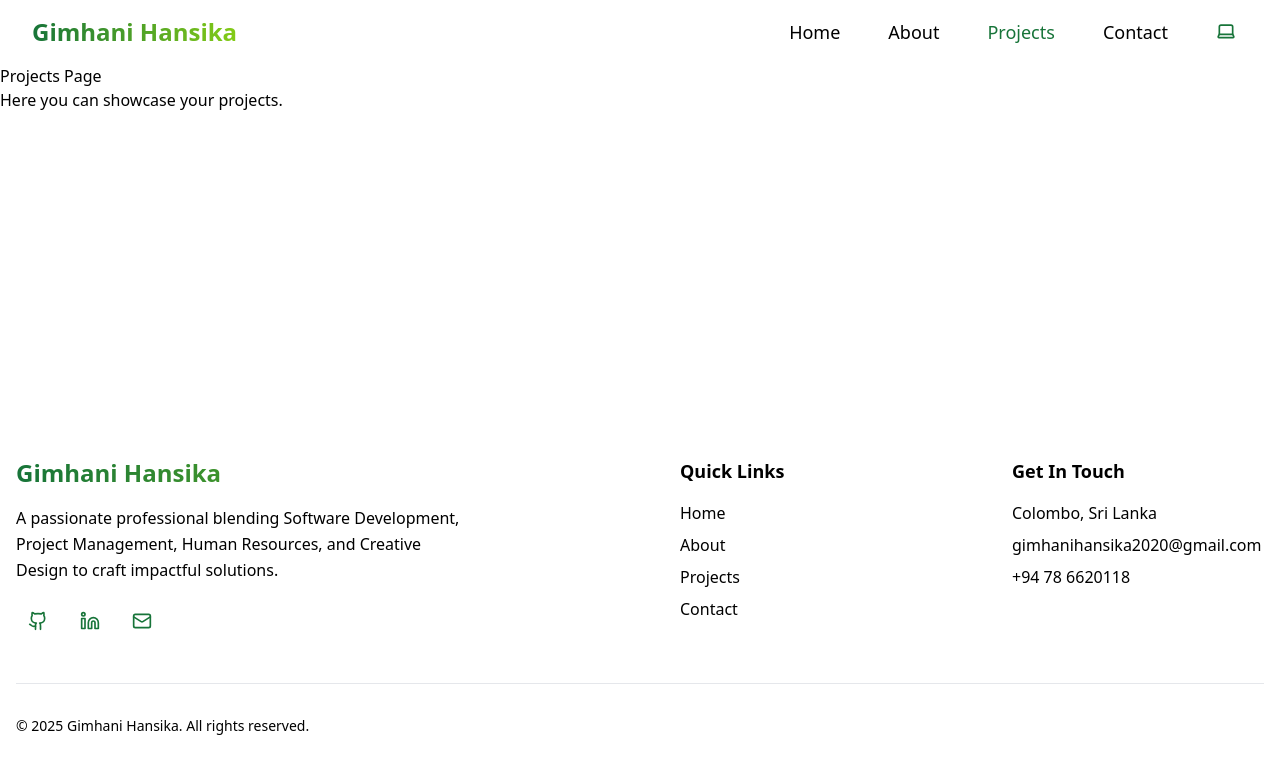
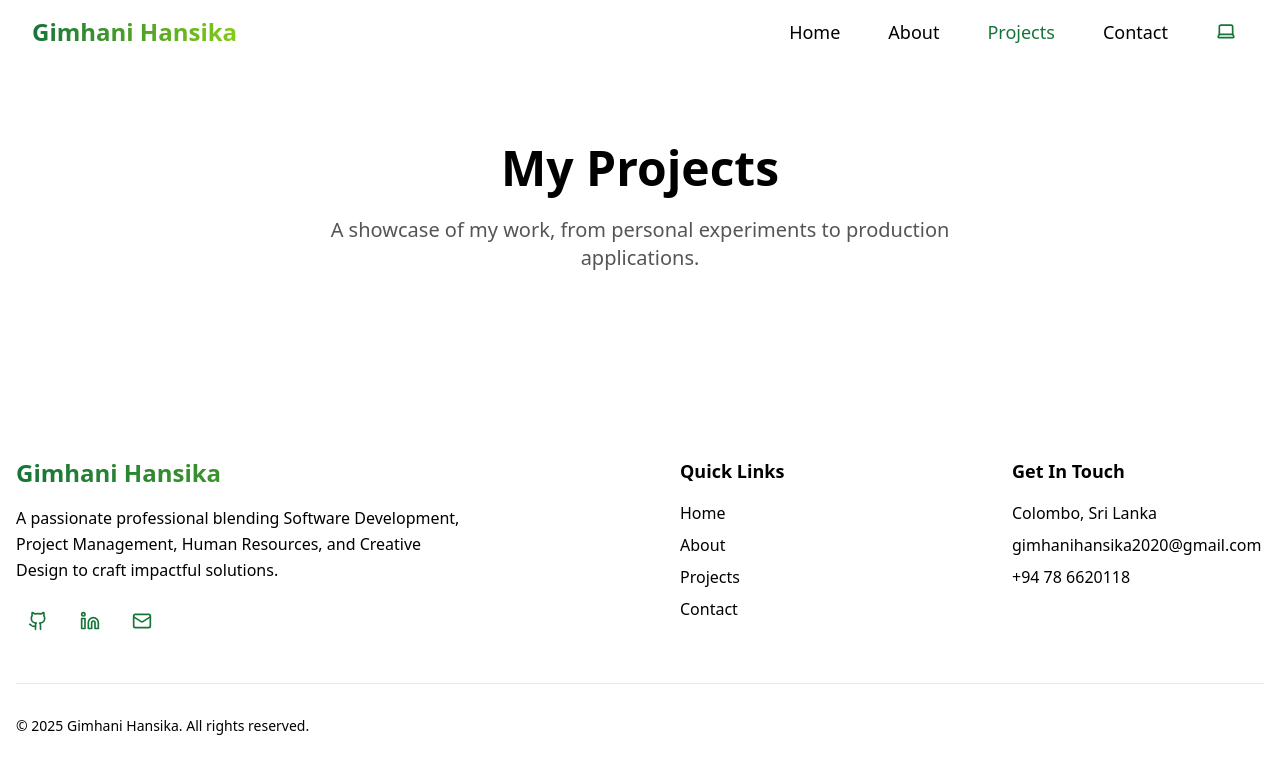
Before and after one commit to ICT-Courses/ict2233-ca-02-Hansi-Umayangani, a React (Vite) app: page /projects in a window 1280 px wide. Shown: the top 774 px of the page. Built offline with nearby package versions, Linux system fonts and the light colour scheme.

Commit message:
Create Projects page with basic layout

```diff
--- a/src/pages/Projects.jsx
+++ b/src/pages/Projects.jsx
@@ -1,8 +1,11 @@
+"use client"
+
+import { ProjectsHero } from "../components/ProjectsHero";
+
 export default function Projects() {
   return (
-    <div>
-      <h1>Projects Page</h1>
-      <p>Here you can showcase your projects.</p>
+    <div className="flex flex-col">
+      <ProjectsHero />
     </div>
   );
 }
```
